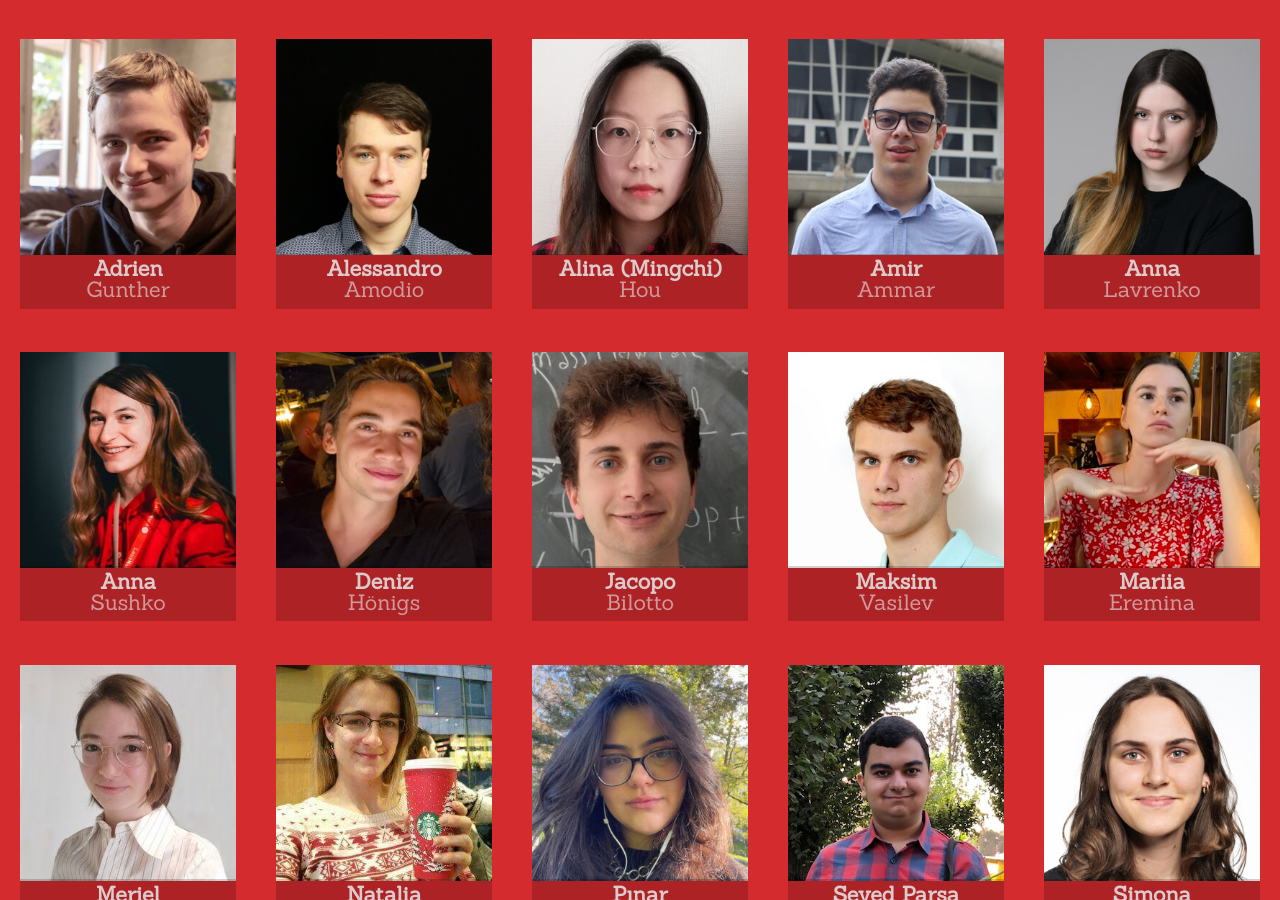
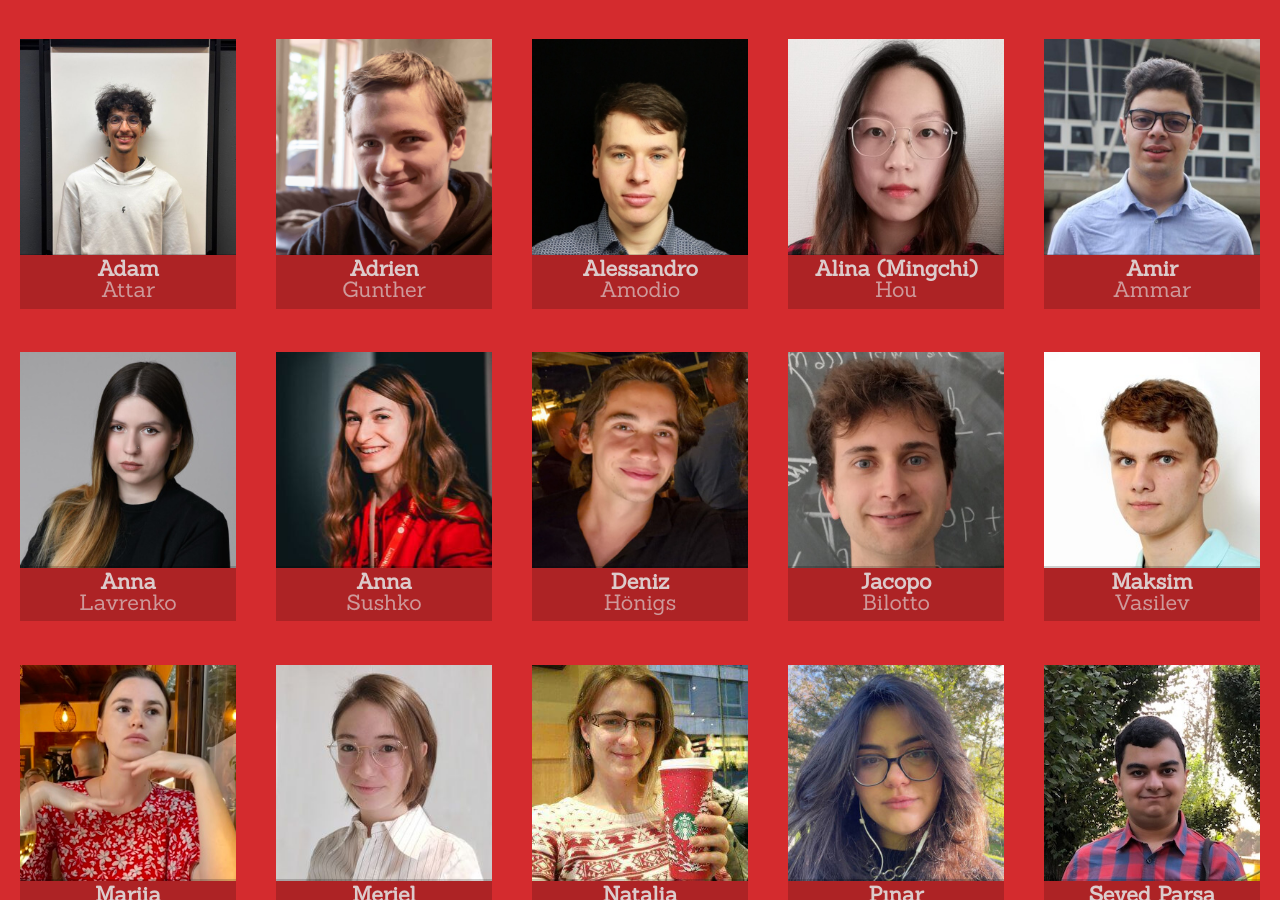
Before and after one commit to LauzHack/LauzHack.github.io, a Jekyll site: the page built from index.html, in a window 1280 px wide and 900 px high, scrolled down 3774 px. Built offline with Jekyll 4.4.1, drawn with Linux system fonts in a browser that asks for light colours.

Commit message:
Added organiser

```diff
--- a/_data/organizers.yml
+++ b/_data/organizers.yml
@@ -105,3 +105,7 @@ people:
   - given: Anna
     family: Sushko
     link: https://www.linkedin.com/in/anna-sushko-07a510171
+
+  - given: Adam
+    family: Attar
+    link: https://www.linkedin.com/in/adamattar
```
Also changed, not shown: images/people/Adam Attar.jpg (added).
